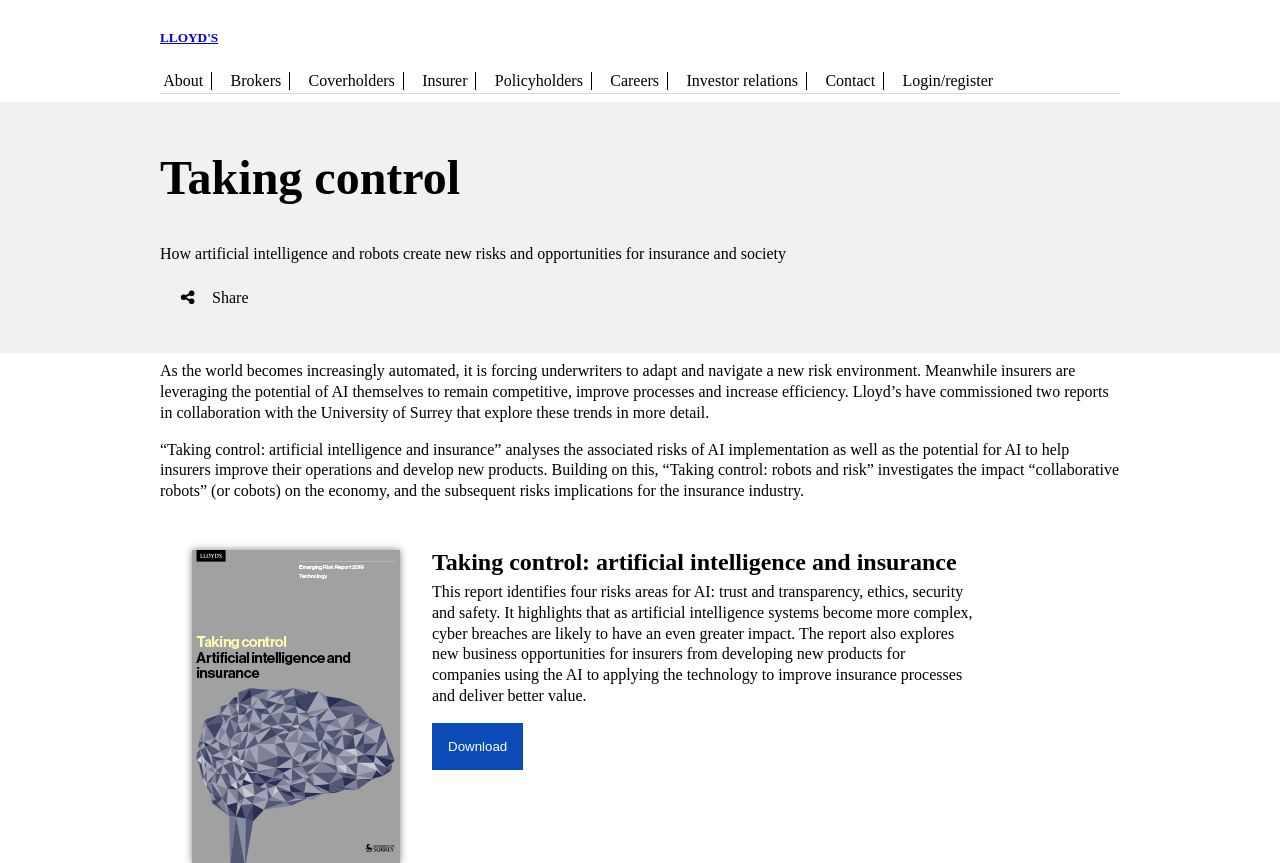
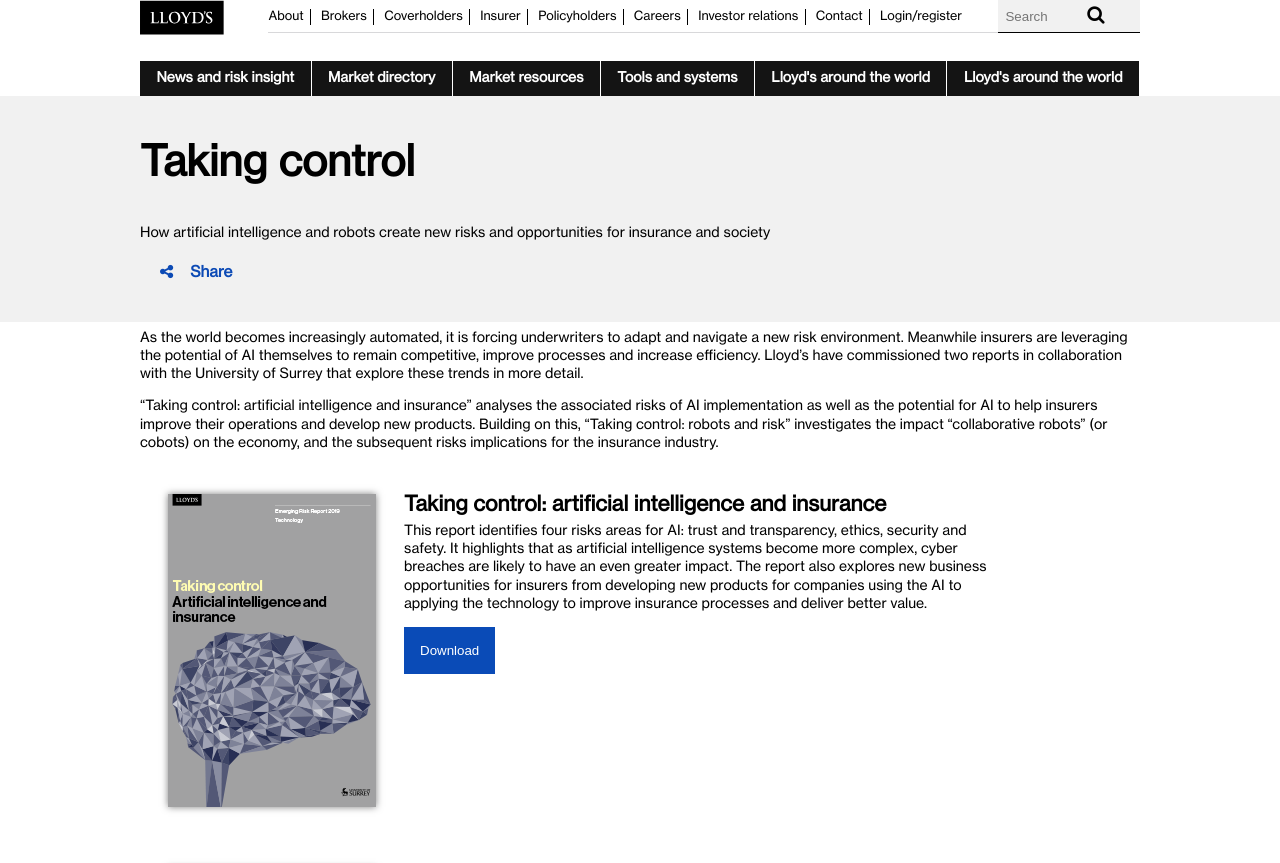
Before and after one commit to JeffOgah/llyod-landing-clone, a plain HTML site: page index.html in a window 1280 px wide. Shown: the top 863 px of the page. Drawn offline with Linux system fonts and the light colour scheme.

Commit message:
Page updates

```diff
--- a/index.html
+++ b/index.html
@@ -24,47 +24,111 @@
 </head>
 
 <body>
-    <section class="container">
-        <nav class="">
-            <div class="">
-                <a class="" href="https://www.lloyds.com/">
-                    <h5>LLOYD'S</h5>
-                </a>
+    <section class="header">
+        <nav>
+            <div class="inline-block">
+                <a class="logo" href="https://www.lloyds.com/" alt="Lloyd's homepage">LLOYD's Home</a>
             </div>
-            <div class="">
-                <ul class="no-bullet bottom-border">
+            <div class="inline-block">
+                <ul class="no-bullet bottom-border nav-menu">
                     <li class="inline-block item-seperator top-nav">
-                        <a class="text-black hide-link" href="/about-lloyds">About</a>
-                    </li>
-                    <li class="inline-block item-seperator top-nav">
-                        <a class="text-black hide-link" href="/about-lloyds/value_proposition_broker">Brokers</a>
+                        <a class="text-black hide-link" href="https://www.lloyds.com/about-lloyds">About</a>
                     </li>
                     <li class="inline-block item-seperator top-nav">
                         <a class="text-black hide-link"
-                            href="/about-lloyds/value_proposition_coverholder">Coverholders</a>
+                            href="https://www.lloyds.com/about-lloyds/value_proposition_broker">Brokers</a>
                     </li>
                     <li class="inline-block item-seperator top-nav">
-                        <a class="text-black hide-link" href="/about-lloyds/value_proposition_insurer">Insurer</a>
+                        <a class="text-black hide-link"
+                            href="https://www.lloyds.com/about-lloyds/value_proposition_coverholder">Coverholders</a>
                     </li>
                     <li class="inline-block item-seperator top-nav">
-                        <a class="text-black hide-link" href="/policyholder">Policyholders</a>
+                        <a class="text-black hide-link"
+                            href="https://www.lloyds.com/about-lloyds/value_proposition_insurer">Insurer</a>
                     </li>
                     <li class="inline-block item-seperator top-nav">
-                        <a class="text-black hide-link" href="/careers">Careers</a>
+                        <a class="text-black hide-link" href="https://www.lloyds.com/policyholder">Policyholders</a>
                     </li>
                     <li class="inline-block item-seperator top-nav">
-                        <a class="text-black hide-link" href="/investor-relations">Investor relations</a>
+                        <a class="text-black hide-link" href="https://www.lloyds.com/careers">Careers</a>
                     </li>
                     <li class="inline-block item-seperator top-nav">
-                        <a class="text-black hide-link" href="/contact-us">Contact</a>
+                        <a class="text-black hide-link" href="https://www.lloyds.com/investor-relations">Investor
+                            relations</a>
+                    </li>
+                    <li class="inline-block item-seperator top-nav">
+                        <a class="text-black hide-link" href="https://www.lloyds.com/contact-us">Contact</a>
                     </li>
                     <li class="inline-block item-seperator top-nav">
                         <a class="text-black hide-link" href="https://www.lloyds.com/Account/Login">Login/register</a>
                     </li>
                 </ul>
             </div>
+            <div class="inline-block">
+                <form method="GET" action="https://www.lloyds.com/Search" class="search">
+                    <input type="text" placeholder="Search" name="q" />
+                    <button type="submit" value="Search"><i class="fa fa-search"></i></button>
+                </form>
+            </div>
         </nav>
+        <div class="secondary-nav">
+            <div class="nav-dropdown bg-dark ">
+                <a href="https://www.lloyds.com/news-and-risk-insight" class="second-nav hide-link text-white">News and
+                    risk insight</a>
+                <div class="dropdown-content bg-light">
+                    <h2>News and risk insight</h2>
+                    <ul class="no-bullet">
+                            <li><a class="hide-link" href="/news-and-risk-insight/press-releases">Press releases</a></li>
+                            <li><a class="hide-link" href="/news-and-risk-insight/news">News</a></li>
+                            <li><a class="hide-link" href="/news-and-risk-insight/risk-reports">Risk reports</a></li>
+                            <li><a class="hide-link" href="/events">Events</a></li>
+                            <li><a class="hide-link" href="https://www.lloydsbrussels.com/">Lloyd’s subsidiary in Brussels</a></li>
+                            <li><a class="hide-link" href="https://www.lloydslab.com/">Lloyd&#39;s Lab</a></li>
+                            <li><a class="hide-link" href="https://www.lloyds.com/cityriskindex/">City Risk Index</a></li>
+                            <li><a class="hide-link" href="/news-and-risk-insight/consumer-alerts">Consumer alerts</a></li>
+                            <li><a class="hide-link" href="/news-and-risk-insight/media-centre">Media centre</a></li>
+                            <li><a class="hide-link" href="https://futureat.lloyds.com/propsectus">Future at Lloyd&#39;s</a></li>
+                    </ul>
+                </div>
+            </div>
+            <div class="nav-dropdown bg-dark ">
+                <a href="https://www.lloyds.com/market-directory" class="second-nav hide-link text-white">Market
+                    directory</a>
+                <div class="dropdown-content">
+                    xxx
+                </div>
+            </div>
+            <div class="nav-dropdown bg-dark ">
+                <a href="https://www.lloyds.com/market-resources" class="second-nav hide-link text-white">Market
+                    resources</a>
+                <div class="dropdown-content">
+                    xxx
+                </div>
+            </div>
+            <div class="nav-dropdown bg-dark ">
+                <a href="https://www.lloyds.com/tools-and-systems" class="second-nav hide-link text-white">Tools and
+                    systems</a>
+                <div class="dropdown-content">
+                    xxx
+                </div>
+            </div>
+            <div class="nav-dropdown bg-dark ">
+                <a href="https://www.lloyds.com/lloyds-around-the-world" class="second-nav hide-link text-white">Lloyd's
+                    around the world</a>
+                <div class="dropdown-content">
+                    xxx
+                </div>
+            </div>
+            <div class="nav-dropdown bg-dark ">
+                    <a href="https://www.lloyds.com/lloyds-around-the-world" class="second-nav hide-link text-white">Lloyd's
+                        around the world</a>
+                    <div class="dropdown-content">
+                        xxx
+                    </div>
+                </div>
+        </div>
     </section>
+
     <section class="bg-light">
         <div>
             <h1>Taking control</h1>
@@ -75,12 +139,16 @@
             <a onclick="share()" id="btn-share"><i class="fa fa-share-alt"></i>Share</a>
             <div class="div-seperator" id="share">
                 <a href="https://twitter.com/LloydsofLondon"><i class="fa fa-twitter text-white"></i></a>
-                <a href="http://www.linkedin.com/company/lloyd%27s-of-london"><i class="fa fa-linkedin text-white"></i></a>
+                <a href="http://www.linkedin.com/company/lloyd%27s-of-london"><i
+                        class="fa fa-linkedin text-white"></i></a>
                 <a href="https://www.facebook.com/lloyds"><i class="fa fa-facebook text-white"></i></a>
-                <a id="content_0_Heading_ctl02_MailtoLink" class="hidelink" href="mailto:?subject=Taking-control&amp;body=https%3a%2f%2fwww.lloyds.com%3a443%2fnews-and-risk-insight%2frisk-reports%2flibrary%2ftechnology%2ftaking-control" target="_blank"><i class="fa fa-envelope text-white"></i></a>
+                <a id="content_0_Heading_ctl02_MailtoLink" class="hidelink"
+                    href="mailto:?subject=Taking-control&amp;body=https%3a%2f%2fwww.lloyds.com%3a443%2fnews-and-risk-insight%2frisk-reports%2flibrary%2ftechnology%2ftaking-control"
+                    target="_blank"><i class="fa fa-envelope text-white"></i></a>
             </div>
         </div>
     </section>
+
     <section>
         <div class="">
             <p>As the world becomes increasingly automated, it is forcing underwriters to adapt and navigate a new risk
@@ -90,7 +158,8 @@
                 increase efficiency. Lloyd&rsquo;s have commissioned two reports in collaboration with the University of
                 Surrey that
                 explore these trends in more detail.</p>
-            <p class="text-seperator"><span>&ldquo;Taking control: artificial intelligence and insurance&rdquo; analyses</span> the associated
+            <p class="text-seperator"><span>&ldquo;Taking control: artificial intelligence and insurance&rdquo;
+                    analyses</span> the associated
                 risks of AI implementation as well as the potential for AI to help insurers improve
                 their operations and
                 develop new products. Building on this, &ldquo;Taking control: robots and risk&rdquo; investigates the
@@ -98,6 +167,7 @@
                 implications for the insurance industry.</p>
         </div>
     </section>
+
     <section class="">
         <div class="article">
             <div class="article-image">
@@ -140,23 +210,24 @@
         <div class="div-seperator">
             <ul class="no-bullet text-white">
                 <li class="inline-block item-seperator">
-                    <a class="text-white hide-link" href="/common/privacy-notices">Privacy</a>
+                    <a class="text-white hide-link" href="https://www.lloyds.com/common/privacy-notices">Privacy</a>
                 </li>
                 <li class="inline-block item-seperator">
-                    <a class="text-white hide-link" href="/common/cookies-policy">Cookies</a>
+                    <a class="text-white hide-link" href="https://www.lloyds.com/common/cookies-policy">Cookies</a>
                 </li>
                 <li class="inline-block item-seperator">
-                    <a class="text-white hide-link" href="/common/terms-and-conditions">Terms &amp; Conditions</a>
+                    <a class="text-white hide-link" href="https://www.lloyds.com/common/terms-and-conditions">Terms
+                        &amp; Conditions</a>
                 </li>
                 <li class="inline-block item-seperator">
                     <a class="text-white hide-link" href="https://www.lloyds.com/modernslaverystatement">Modern Slavery
                         Act</a>
                 </li>
                 <li class="inline-block item-seperator">
-                    <a class="text-white hide-link" href="/help-and-glossary">Help</a>
+                    <a class="text-white hide-link" href="https://www.lloyds.com/help-and-glossary">Help</a>
                 </li>
                 <li class="inline-block item-seperator">
-                    <a class="text-white hide-link" href="/contact-us">Contact</a>
+                    <a class="text-white hide-link" href="https://www.lloyds.com/contact-us">Contact</a>
                 </li>
             </ul>
         </div>
--- a/styles/index.css
+++ b/styles/index.css
@@ -1,10 +1,32 @@
+@font-face {
+    font-family: "NHaasGroteskTXStd-55Rg";
+    src: url(/styles/fonts/309A9E_0_0.woff2);
+    src: url(/styles/fonts/309A9E_1_0.woff2);
+}
 html {
     font-family: 'NHaasGroteskTXStd-55Rg';
-    font-size: 16px;
+    font-size: 14px;
 }
 body {
     padding: 0;
     margin: 0;
+}
+nav {
+    display: flex;
+}
+nav div {
+    flex: 1 1 auto;
+}
+.nav-menu {
+    vertical-align: baseline;
+    height: 2.3em;
+}
+.top-nav {
+    margin: 0.7em 0;
+    font-size: 0.9em;
+}
+.header {
+    top: 0;
 }
 h1 {
     font-weight: bold;
@@ -21,6 +43,20 @@ p {
 }
 section {
     padding: 0.5em 10em;
+}
+.header {
+    padding-top: 0 !important;
+    padding-bottom: 0 !important;
+}
+.logo {
+    background: url(/images/lloyds_logo.svg) no-repeat;
+    background-size: 6em;
+    overflow: hidden;
+    display: inline-block;
+    height: 3em;
+    object-fit: fill;
+    color: transparent;
+
 }
 .no-margin {
     margin: 0;
@@ -129,9 +165,6 @@ section {
 .bottom-border {
     border-bottom: solid #d8d8da 1px;
 }
-.top-nav {
-    margin: 0.2em;
-}
 .div-seperator {
     margin: 1em 0 2em 0;
 }
@@ -148,8 +181,69 @@ section {
 }
 #btn-share {
     cursor: pointer;
+    color: #0c4ab5;
+    font-weight: bold;
+    font-size: 1.1em;
     box-sizing: border-box;
     margin-bottom: 0 !important;
     padding: 0.2em 1em;
     width: 10em;
 }
+.search {
+    background-color: #f1f1f1;
+    height: 2.3em;
+    padding-left: 0.4em;
+    border-bottom: solid 1px black;
+}
+.search input {
+    background-color: #f1f1f1;
+    box-sizing: border-box;
+    border: none;
+    width: 6em;
+    height: 100%;
+    outline: none;
+}
+.search button {
+    background-color: #f1f1f1;
+    border: none;
+    width: fit-content;
+    padding-left: 0;
+}
+.fa-search {
+    padding: 0 !important;
+    margin: 0 !important;
+    font-size: 1.4em;
+}
+.secondary-nav {
+    display: flex;
+    height: 2.5em;
+    margin-top: 1em;
+    text-align: center;
+    align-content: center;
+    vertical-align: middle;
+}
+.nav-dropdown {
+    box-sizing: border-box;
+    border-right: solid 1px white;
+    flex: 1 1 auto;
+
+}
+.second-nav {
+    width: 100%;
+    font-weight: bold;
+    line-height: 2.5em;
+
+}
+.nav-dropdown:hover .dropdown-content {
+    display: block;
+    position: absolute;
+    margin: 0;
+    left: 10em;
+    right: 10.1em;
+    z-index: 1;
+    border: solid 1px black;
+
+}
+.dropdown-content  {
+    display: none;
+}
```
Also changed, not shown: scripts/index.js (+4 -7 lines), images/lloyds_logo.svg (added), styles/fonts/309A9E_0_0.woff2 (added), styles/fonts/309A9E_1_0.woff2 (added).
